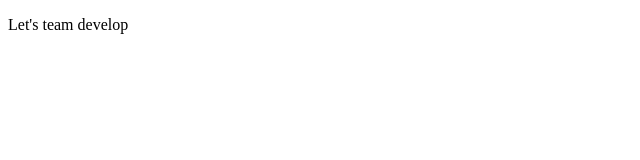
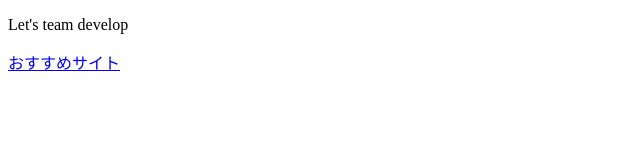
Before and after one commit to soutab/ccc, a plain HTML site: page index.html in a window 1280 px wide. Shown: the whole page, without its empty margins (0-640 px from the left). Drawn offline with Linux system fonts and the light colour scheme.

Commit message:
修正しました。

```diff
--- a/index.html
+++ b/index.html
@@ -7,5 +7,6 @@
 </head>
 <body>
     <p>Let's team develop</p>
+    <a href="https://www.yahoo.co.jp/">おすすめサイト</a>
 </body>
 </html>
```
